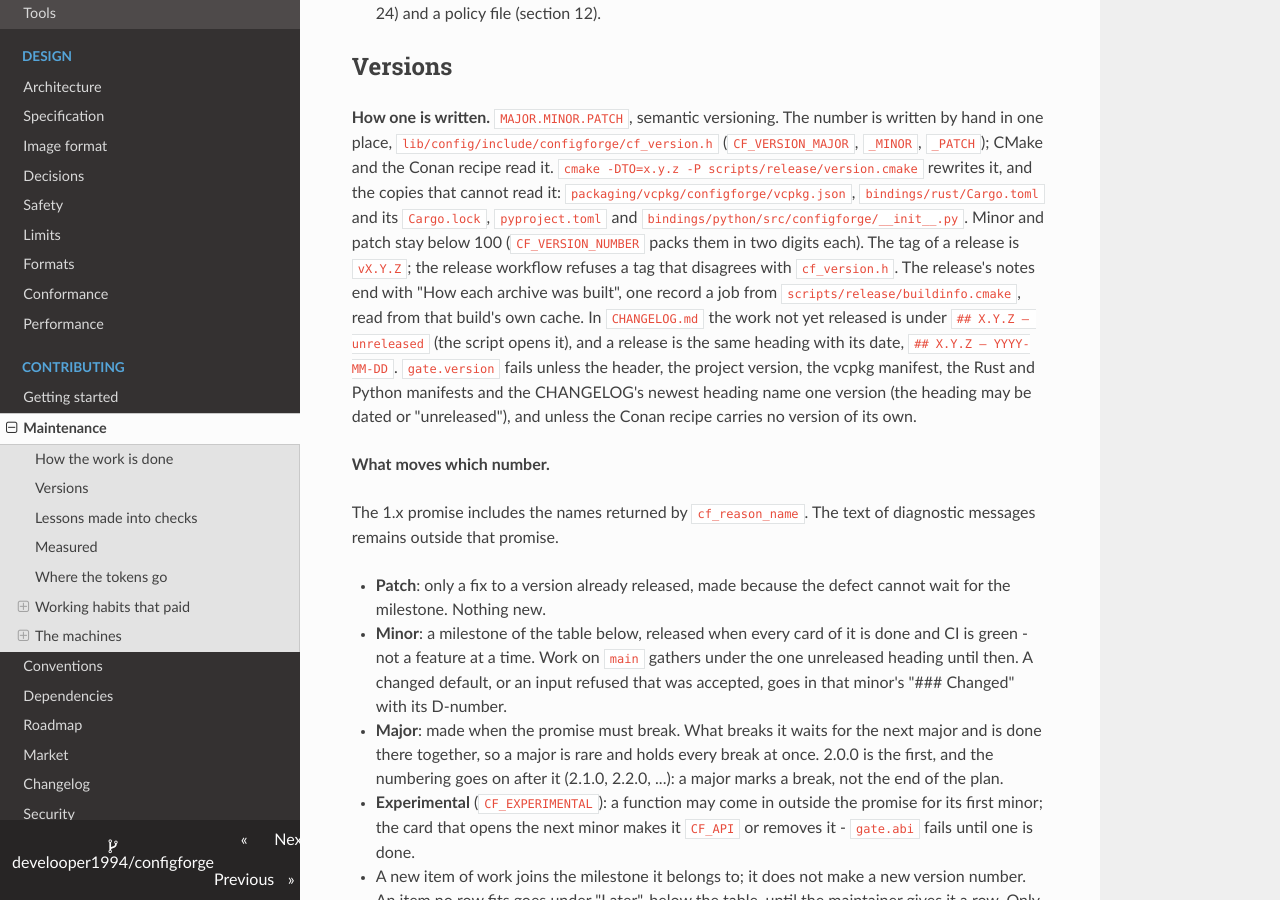
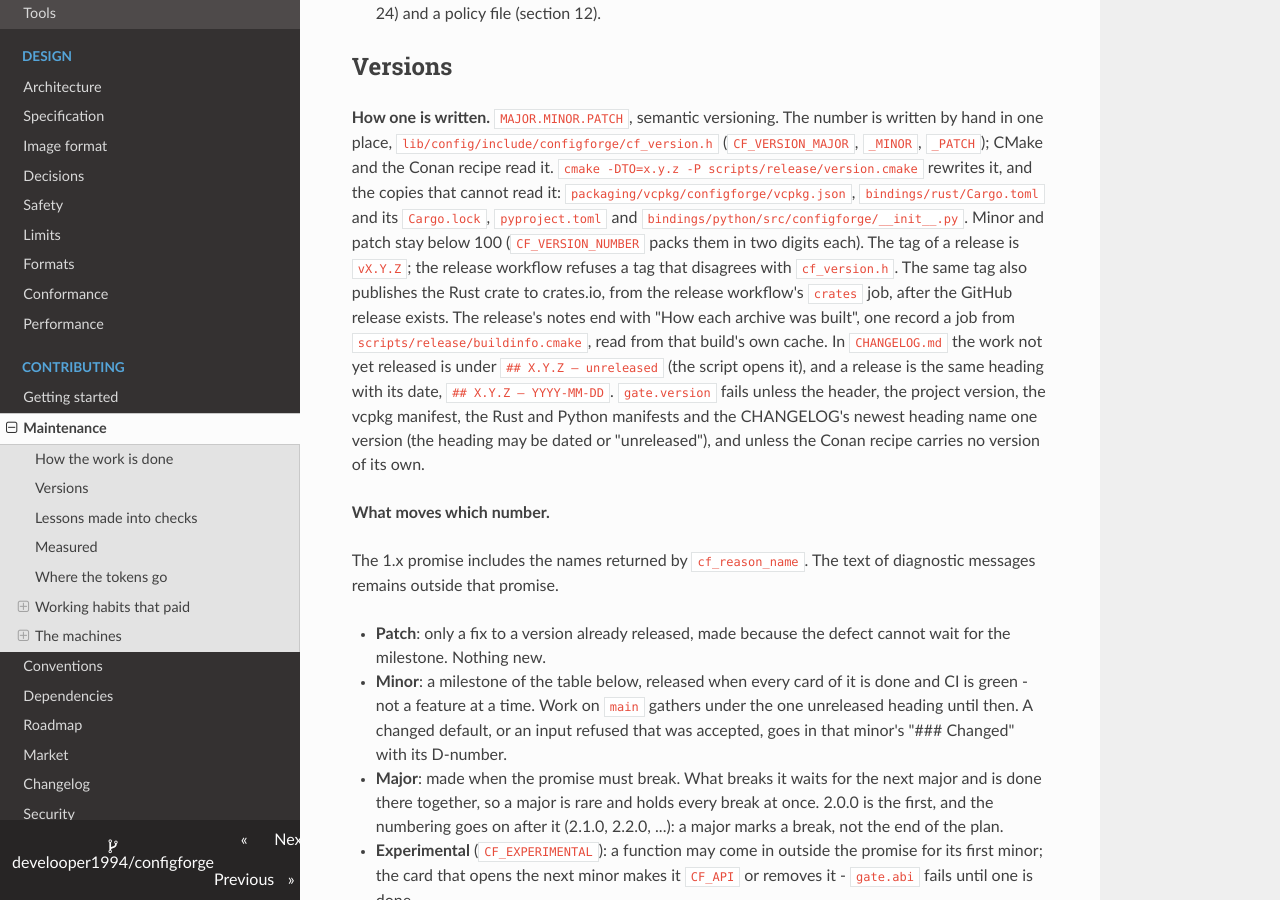
Before and after one commit to develooper1994/configforge, an MkDocs documentation site: the page built from docs/Maintaining.md, in a window 1280 px wide and 900 px high, scrolled down 825 px. Built offline with MkDocs 1.6.1, drawn with Linux system fonts in a browser that asks for light colours.

Commit message:
L-24: the Rust crate published to crates.io at a tag
* L-24: the Rust crate published to crates.io at a tag
* L-24: the crates.io lookup listed in the fetches record

Co-Authored-By: Claude Opus 5.5 <noreply@anthropic.com>

```diff
--- a/docs/Maintaining.md
+++ b/docs/Maintaining.md
@@ -51,7 +51,7 @@ the copies that cannot read it: `packaging/vcpkg/configforge/vcpkg.json`,
 `bindings/python/src/configforge/__init__.py`. Minor and patch stay below
 100 (`CF_VERSION_NUMBER` packs them in two digits each). The tag of a
 release is `vX.Y.Z`; the release workflow refuses a tag that disagrees
-with `cf_version.h`. The release's notes end with "How each archive was built", one record a job from `scripts/release/buildinfo.cmake`, read from that build's own cache. In `CHANGELOG.md` the work not yet released is under
+with `cf_version.h`. The same tag also publishes the Rust crate to crates.io, from the release workflow's `crates` job, after the GitHub release exists. The release's notes end with "How each archive was built", one record a job from `scripts/release/buildinfo.cmake`, read from that build's own cache. In `CHANGELOG.md` the work not yet released is under
 `## X.Y.Z — unreleased` (the script opens it), and a release is the same
 heading with its date, `## X.Y.Z — YYYY-MM-DD`. `gate.version` fails
 unless the header, the project version, the vcpkg manifest, the Rust and
```
Also changed, not shown: CHANGELOG.md (+1 -0 lines), 2 other files.
